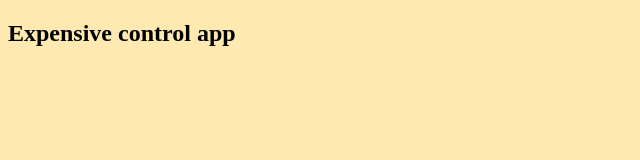
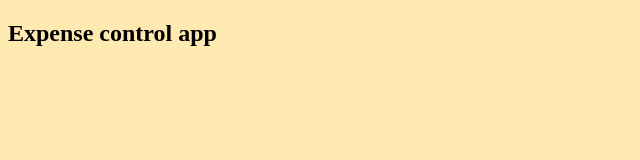
Before and after one commit to BaldezPatrick/expense-control-app, a React (Create React App) app: page / in a window 1280 px wide. Shown: the top 160 px of the page, without its empty margins (0-640 px from the left). Built offline with nearby package versions, Linux system fonts and the light colour scheme.

Commit message:
Fix an error on the title text.

```diff
--- a/src/App.jsx
+++ b/src/App.jsx
@@ -1,7 +1,7 @@
 function App() {
   return (
     <div>
-      <h2>Expensive control app</h2>
+      <h2>Expense control app</h2>
     </div>
   );
 }
```
